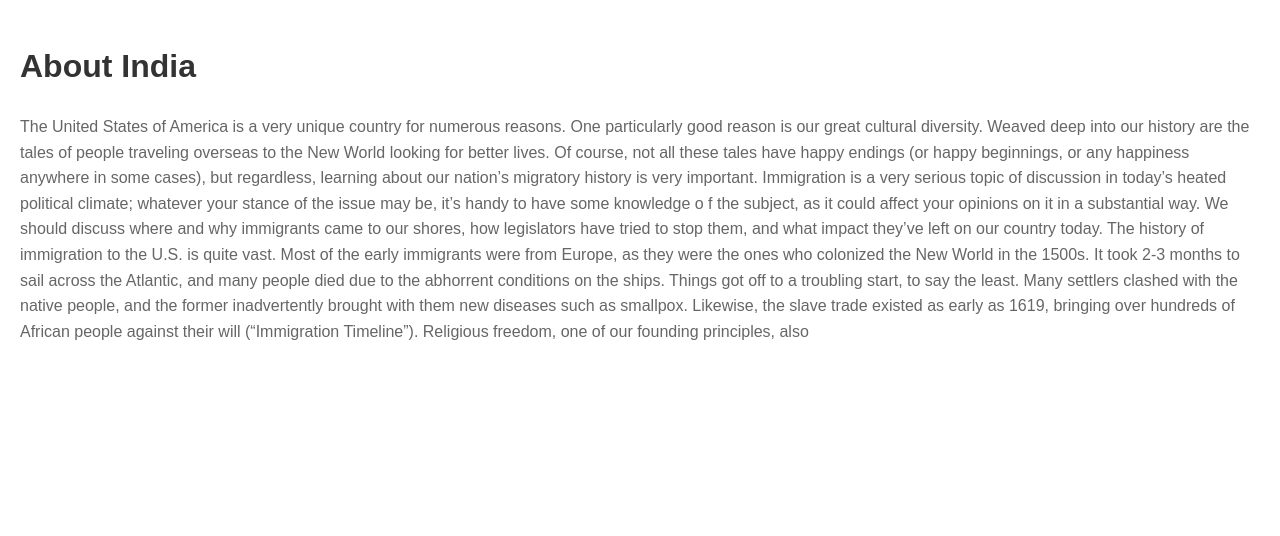
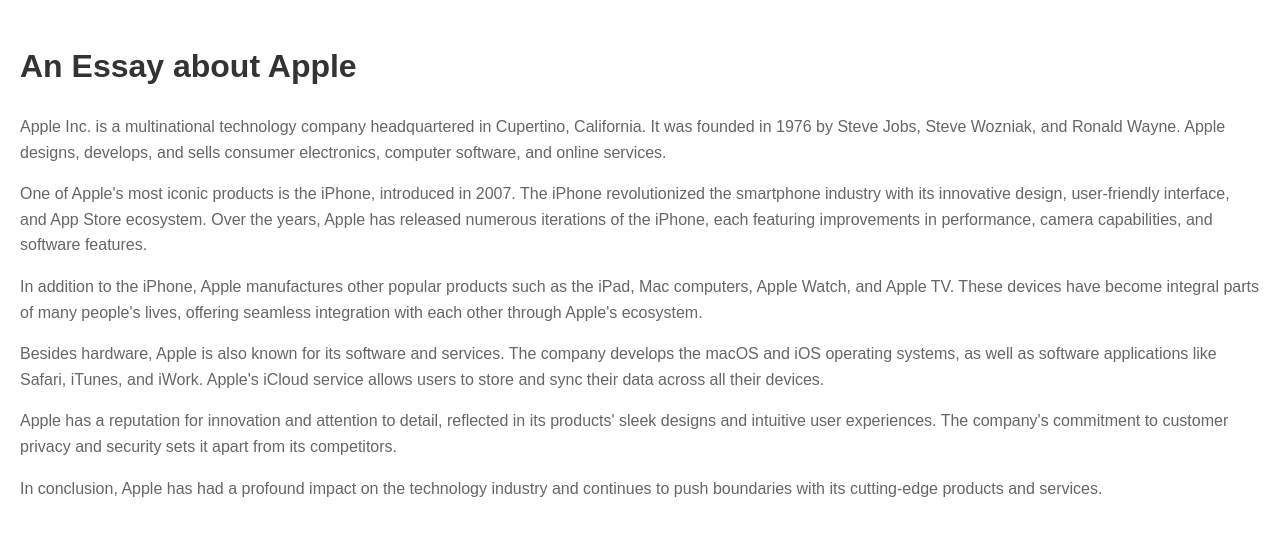
Before and after one commit to Codename-sgr/TestIndex, a plain HTML site: page index.html in a window 1280 px wide. Drawn offline with Linux system fonts and the light colour scheme.

Commit message:
Update index.html
updates to APple

```diff
--- a/index.html
+++ b/index.html
@@ -23,19 +23,18 @@
     </style>
 </head>
 <body>
-    <h1>About India</h1>
+    <h1>An Essay about Apple</h1>
+    <p>Apple Inc. is a multinational technology company headquartered in Cupertino, California. It was founded in 1976 by Steve Jobs, Steve Wozniak, and Ronald Wayne. Apple designs, develops, and sells consumer electronics, computer software, and online services.</p>
 
-    <p>The United States of America is a very unique country for numerous reasons. One particularly good reason is our great cultural diversity.
- Weaved deep into our history are the tales of people traveling overseas to the New World looking for better lives. Of course, not all these tales have
- happy endings (or happy beginnings, or any happiness anywhere in some cases), but regardless, learning about our nation’s migratory history is very important.
- Immigration is a very serious topic of discussion in today’s heated political climate; whatever your stance of the issue may be, it’s handy to have some knowledge o
-f the subject, as it could affect your opinions on it in a substantial way. We should discuss where and why immigrants came to our shores, how legislators have tried
-to stop them, and what impact they’ve left on our country today. The history of immigration to the U.S. is quite vast. Most of the early immigrants were from Europe,
-as they were the ones who colonized the New World in the 1500s. It took 2-3 months to sail across the Atlantic, and many people died due to the abhorrent conditions on the ships.
- Things got off to a troubling start, to say the least. Many settlers clashed with the native people, and the former inadvertently brought with them new diseases such as smallpox.
- Likewise, the slave trade existed as early as 1619, bringing over hundreds of African people against their will (“Immigration Timeline”). Religious freedom, one of our founding
-principles, also
+    <p>One of Apple's most iconic products is the iPhone, introduced in 2007. The iPhone revolutionized the smartphone industry with its innovative design, user-friendly interface, and App Store ecosystem. Over the years, Apple has released numerous iterations of the iPhone, each featuring improvements in performance, camera capabilities, and software features.</p>
 
-</p>
+    <p>In addition to the iPhone, Apple manufactures other popular products such as the iPad, Mac computers, Apple Watch, and Apple TV. These devices have become integral parts of many people's lives, offering seamless integration with each other through Apple's ecosystem.</p>
+
+    <p>Besides hardware, Apple is also known for its software and services. The company develops the macOS and iOS operating systems, as well as software applications like Safari, iTunes, and iWork. Apple's iCloud service allows users to store and sync their data across all their devices.</p>
+
+    <p>Apple has a reputation for innovation and attention to detail, reflected in its products' sleek designs and intuitive user experiences. The company's commitment to customer privacy and security sets it apart from its competitors.</p>
+
+    <p>In conclusion, Apple has had a profound impact on the technology industry and continues to push boundaries with its cutting-edge products and services.</p>
+
 </body>
 </html>
```
